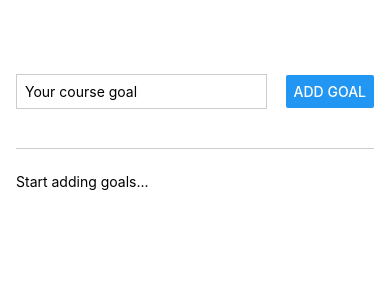
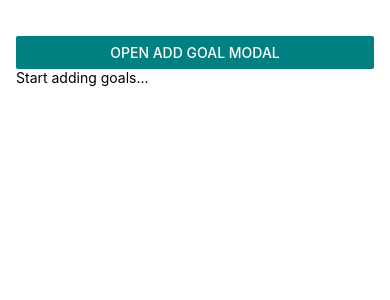
Before and after one commit to Badi1298/RNBasics, a React Native app: screen / in a window 390 px wide. Shown: the top 300 px of the page. Built offline with nearby package versions, Linux system fonts and the light colour scheme.

Commit message:
open modal + styling

```diff
--- a/App.js
+++ b/App.js
@@ -1,19 +1,31 @@
 import { useState } from 'react';
-import { StyleSheet, View } from 'react-native';
+import { Button, StyleSheet, View } from 'react-native';
 
+import AddGoals from './components/AddGoals';
 import GoalsList from './components/GoalsList';
-import AddGoals from './components/AddGoals';
 
 export default function App() {
+	const [goals, setGoals] = useState([]);
 	const [goalText, setGoalText] = useState('');
-	const [goals, setGoals] = useState([]);
+	const [modalVisibility, setModalVisibility] = useState(false);
+
+	const toggleModalVisibilityHandler = () => {
+		setModalVisibility(!modalVisibility);
+	};
 
 	return (
 		<View style={styles.appContainer}>
+			<Button
+				title="Open Add Goal Modal"
+				color="teal"
+				onPress={toggleModalVisibilityHandler}
+			></Button>
 			<AddGoals
 				goalText={goalText}
+				setGoals={setGoals}
 				setGoalText={setGoalText}
-				setGoals={setGoals}
+				modalVisibility={modalVisibility}
+				toggleModalVisibilityHandler={toggleModalVisibilityHandler}
 			/>
 			<GoalsList
 				goals={goals}
--- a/components/AddGoals.js
+++ b/components/AddGoals.js
@@ -1,6 +1,6 @@
-import { Button, StyleSheet, TextInput, View } from 'react-native';
+import { Button, Modal, StyleSheet, TextInput, View } from 'react-native';
 
-export default function AddGoals({ goalText, setGoalText, setGoals }) {
+export default function AddGoals({ goalText, setGoalText, setGoals, modalVisibility, toggleModalVisibilityHandler }) {
 	function goalInputHandler(text) {
 		setGoalText(text);
 	}
@@ -10,9 +10,15 @@ export default function AddGoals({ goalText, setGoalText, setGoals }) {
 
 		setGoals((prev) => [...prev, goalText]);
 		setGoalText('');
+		toggleModalVisibilityHandler();
 	}
 
 	return (
+		<Modal
+			animationType="slide"
+			visible={modalVisibility}
+			onRequestClose={() => toggleModalVisibilityHandler}
+		>
 			<View style={styles.inputContainer}>
 				<TextInput
 					value={goalText}
@@ -20,29 +26,40 @@ export default function AddGoals({ goalText, setGoalText, setGoals }) {
 					placeholder="Your course goal"
 					onChangeText={goalInputHandler}
 				/>
+				<View style={styles.buttonsContainer}>
 					<Button
 						title="Add Goal"
 						onPress={addGoalHandler}
 					/>
+					<Button
+						title="Close Modal"
+						onPress={toggleModalVisibilityHandler}
+					/>
 				</View>
+			</View>
+		</Modal>
 	);
 }
 
 const styles = StyleSheet.create({
 	inputContainer: {
 		flex: 1,
-		flexDirection: 'row',
-		justifyContent: 'space-between',
+		justifyContent: 'center',
 		alignItems: 'center',
+		rowGap: 20,
 		marginBottom: 24,
 		borderBottomWidth: 1,
+		paddingHorizontal: 20,
 		borderBottomColor: '#cccccc',
+	},
+	buttonsContainer: {
+		flexDirection: 'row',
+		columnGap: 12,
 	},
 	textInput: {
 		borderWidth: 1,
 		borderColor: '#cccccc',
-		width: '70%',
+		width: '100%',
 		padding: 8,
-		marginRight: 8,
 	},
 });
```
Lines whose indentation alone changed are shown as unchanged.
